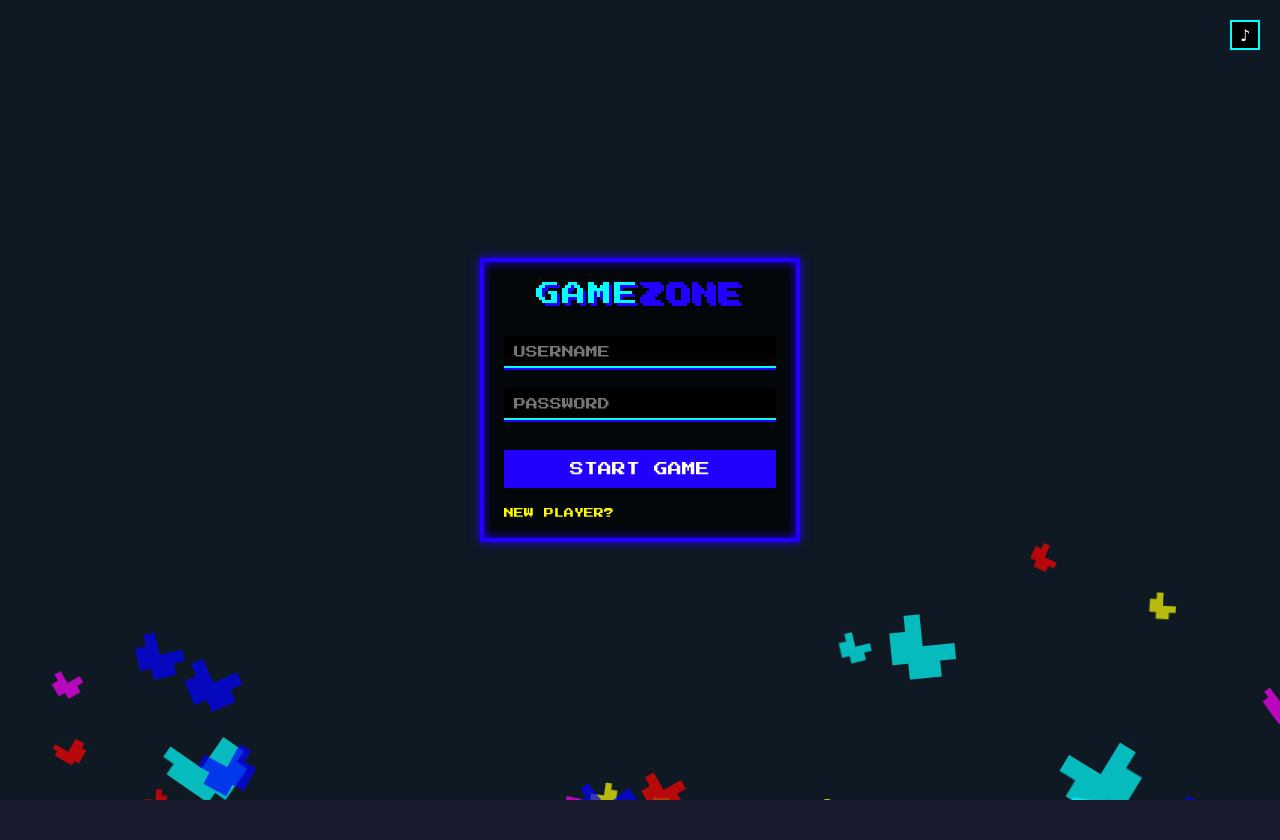
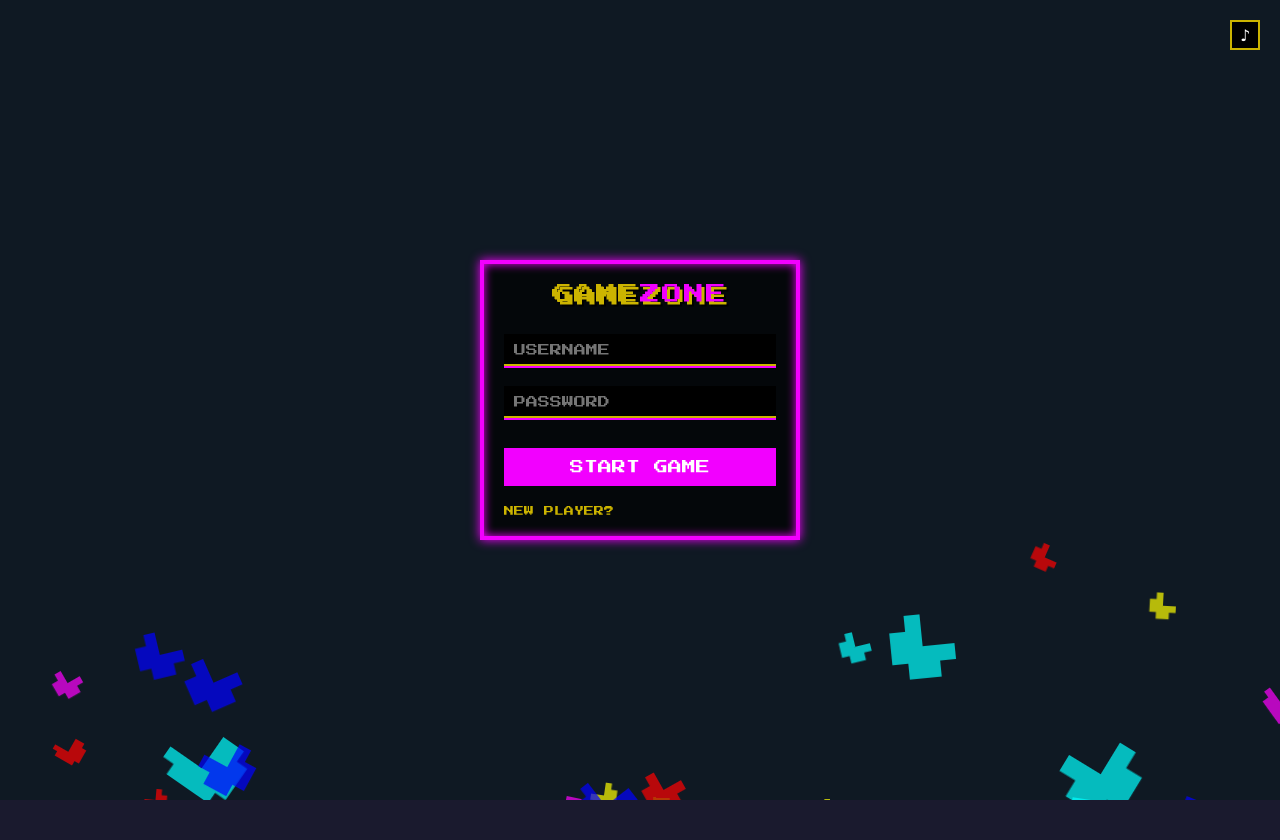
Before and after one commit to eman-5859/loginn-copy, a plain HTML site: page index.html in a window 1280 px wide. Drawn offline with Linux system fonts and the light colour scheme.

Commit message:
#changes

```diff
--- a/style.css
+++ b/style.css
@@ -37,11 +37,11 @@ body {
     }
     /* Button styling override to match new theme */
     #btn, #btn2 {
-      background: #007acc;
+      background: #ccb400;
       color: #fff;
     }
     #btn:hover, #btn2:hover {
-      background: #005fa3;
+      background: #ccb400 ;
     }
 .pixel-background {
     position: fixed;
@@ -82,23 +82,23 @@ body {
     width: 320px;
     padding: 20px;
     background: rgba(0, 0, 0, 0.7);
-    border: 4px solid #2200ff;
-    box-shadow: 0 0 10px #2200ff, inset 0 0 10px #2200ff;
+    border: 4px solid #f200ff ;
+    box-shadow: 0 0 10px #f200ff, inset 0 0 10px #f200ff;
     position: relative;
     z-index: 2;
 }
 
 .pixel-logo {
     text-align: center;
-    font-size: 24px;
+    font-size: 20px;
     margin-bottom: 30px;
-    color: #00ffff;
-    text-shadow: 3px 3px 0 #2200ff, 5px 5px 0 #000;
+    color: #ccb400;
+    text-shadow: 3px 3px 0 #ccb400, 5px 5px 0 #000;
     letter-spacing: 2px;
 }
 
 .pixel-logo span {
-    color: #2200ff;
+    color: #f200ff;
 }
 
 .pixel-input {
@@ -123,14 +123,14 @@ body {
     left: 0;
     width: 100%;
     height: 2px;
-    background: #00ffff;
-    box-shadow: 0 2px 0 #2200ff;
+    background: #ccb400;
+    box-shadow: 0 2px 0  #f200ff;
 }
 
 .pixel-button {
     width: 100%;
     padding: 12px;
-    background: #2200ff;
+    background:  #f200ff;
     color: #fff;
     border: none;
     font-family: 'Press Start 2P', cursive;
@@ -143,8 +143,8 @@ body {
 }
 
 .pixel-button:hover {
-    background: #00ffff;
-    box-shadow: 0 0 10px #00ffff;
+    background:#ccb400 ;
+    box-shadow: 0 0 10px #ccb400;
     animation: glitch 0.5s linear infinite;
 }
 
@@ -156,19 +156,19 @@ body {
 }
 
 .pixel-links a {
-    color: #ffff00;
+    color: #ccb400;
     text-decoration: none;
 }
 
 .pixel-links a:hover {
-    color: #2200ff;
+    color:#f200ff ;
 }
 
 .pixel-score {
     text-align: center;
     margin-top: 20px;
     font-size: 12px;
-    color: #ffff00;
+    color: #ccb400;
     animation: blink 1s infinite alternate;
 }
 
@@ -178,8 +178,8 @@ body {
 }
 
 @keyframes pulse {
-    from { background-color: #2200ff; box-shadow: 0 0 5px #2200ff; }
-    to { background-color: #00ffff; box-shadow: 0 0 20px #00ffff; }
+    from { background-color:#f200ff ; box-shadow: 0 0 5px #f200ff; }
+    to { background-color: #ccb400; box-shadow: 0 0 20px #ccb400; }
 }
 
 @keyframes glitch {
@@ -235,7 +235,7 @@ input[type="email"] {
     width: 30px;
     height: 30px;
     background: #000;
-    border: 2px solid #00ffff;
+    border: 2px solid #ccb400;
     color: #fff;
     cursor: pointer;
     font-size: 16px;
@@ -246,7 +246,7 @@ input[type="email"] {
 }
 
 .sound-toggle:hover {
-    border-color: #2200ff;
+    border-color:#f200ff ;
 }
 
 /* Pixel Explosion Styles */
```
